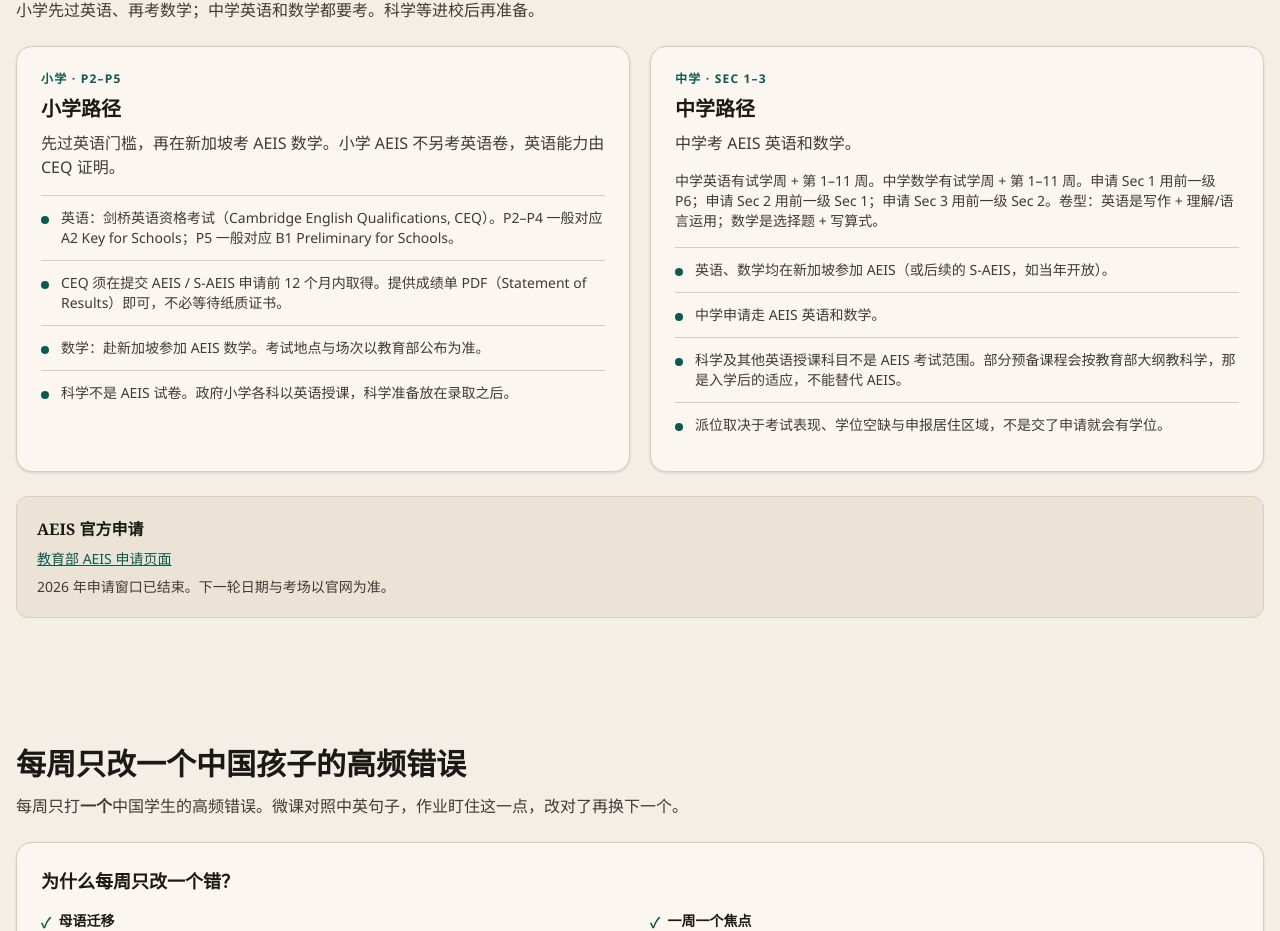
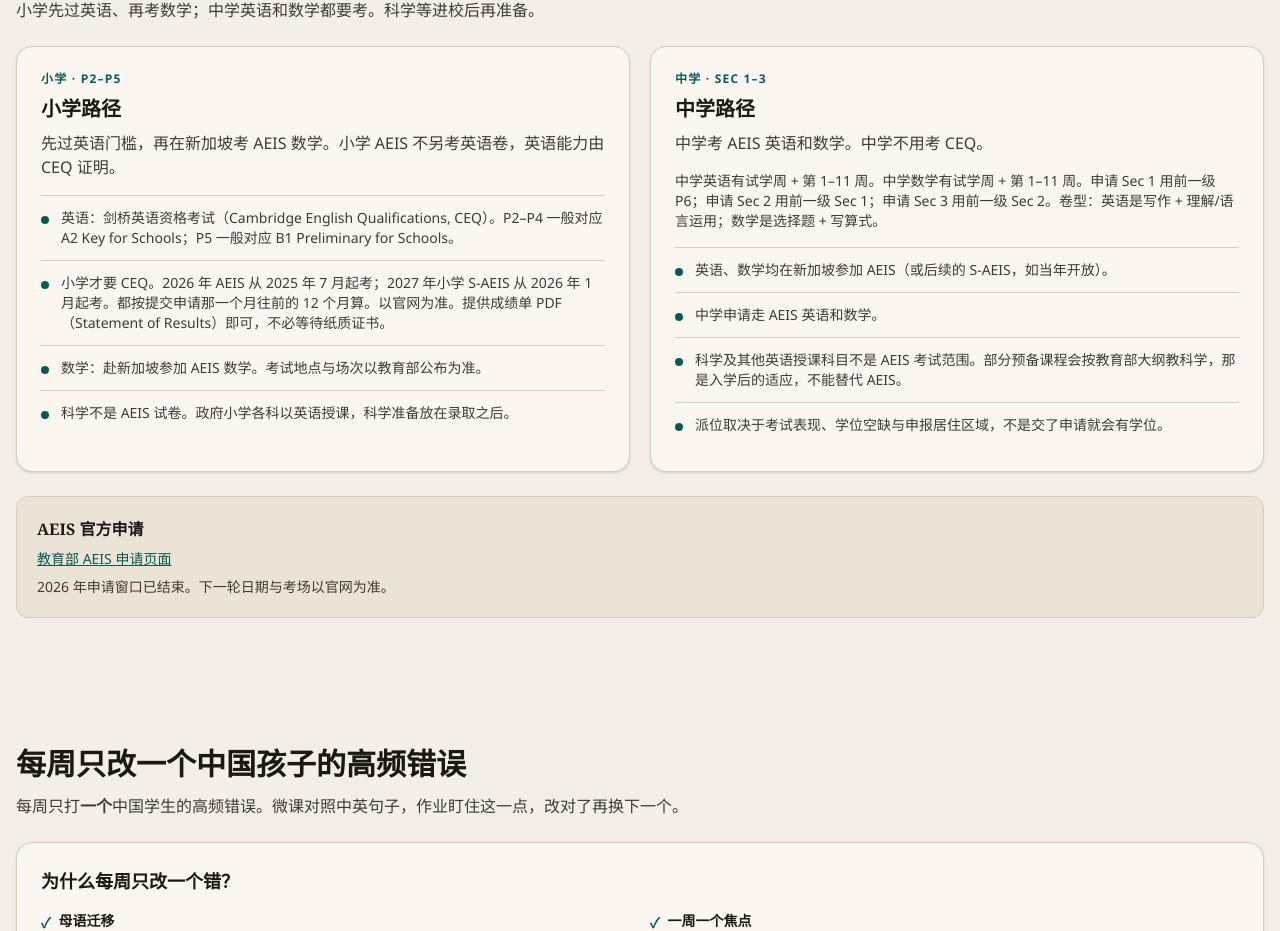
Before and after one commit to ttee/sg-school-entry, a Next.js app: page / in a window 1280 px wide. Shown: the part 2532-3463 px from the top of the page. Built offline with nearby package versions, Linux system fonts and the light colour scheme.

Commit message:
Rewrite leftover homepage CEQ window; say 中学不用考 CEQ.

```diff
--- a/app/page.tsx
+++ b/app/page.tsx
@@ -282,7 +282,7 @@
                     英语：剑桥英语资格考试（Cambridge English Qualifications, CEQ）。P2–P4 一般对应 A2 Key for Schools；P5 一般对应 B1 Preliminary for Schools。
                   </li>
                   <li className="border-b border-line py-3 pl-5 relative before:absolute before:left-0 before:top-5 before:w-2 before:h-2 before:rounded-full before:bg-accent text-sm text-ink-2">
-                    CEQ 须在提交 AEIS / S-AEIS 申请前 12 个月内取得。提供成绩单 PDF（Statement of Results）即可，不必等待纸质证书。
+                    小学才要 CEQ。2026 年 AEIS 从 2025 年 7 月起考；2027 年小学 S-AEIS 从 2026 年 1 月起考。都按提交申请那一个月往前的 12 个月算。以官网为准。提供成绩单 PDF（Statement of Results）即可，不必等待纸质证书。
                   </li>
                   <li className="border-b border-line py-3 pl-5 relative before:absolute before:left-0 before:top-5 before:w-2 before:h-2 before:rounded-full before:bg-accent text-sm text-ink-2">
                     数学：赴新加坡参加 AEIS 数学。考试地点与场次以教育部公布为准。
@@ -297,7 +297,7 @@
                 <p className="text-xs font-bold tracking-widest uppercase text-accent mb-2">中学 · Sec 1–3</p>
                 <h3 className="font-serif text-xl font-semibold mb-2">中学路径</h3>
                 <p className="text-ink-2 mb-4">
-                  中学考 AEIS 英语和数学。
+                  中学考 AEIS 英语和数学。中学不用考 CEQ。
                 </p>
                 <p className="text-sm text-ink-2 mb-4">
                   中学英语有试学周 + 第 1–11 周。中学数学有试学周 + 第 1–11 周。申请 Sec 1 用前一级 P6；申请 Sec 2 用前一级 Sec 1；申请 Sec 3 用前一级 Sec 2。卷型：英语是写作 + 理解/语言运用；数学是选择题 + 写算式。
```
